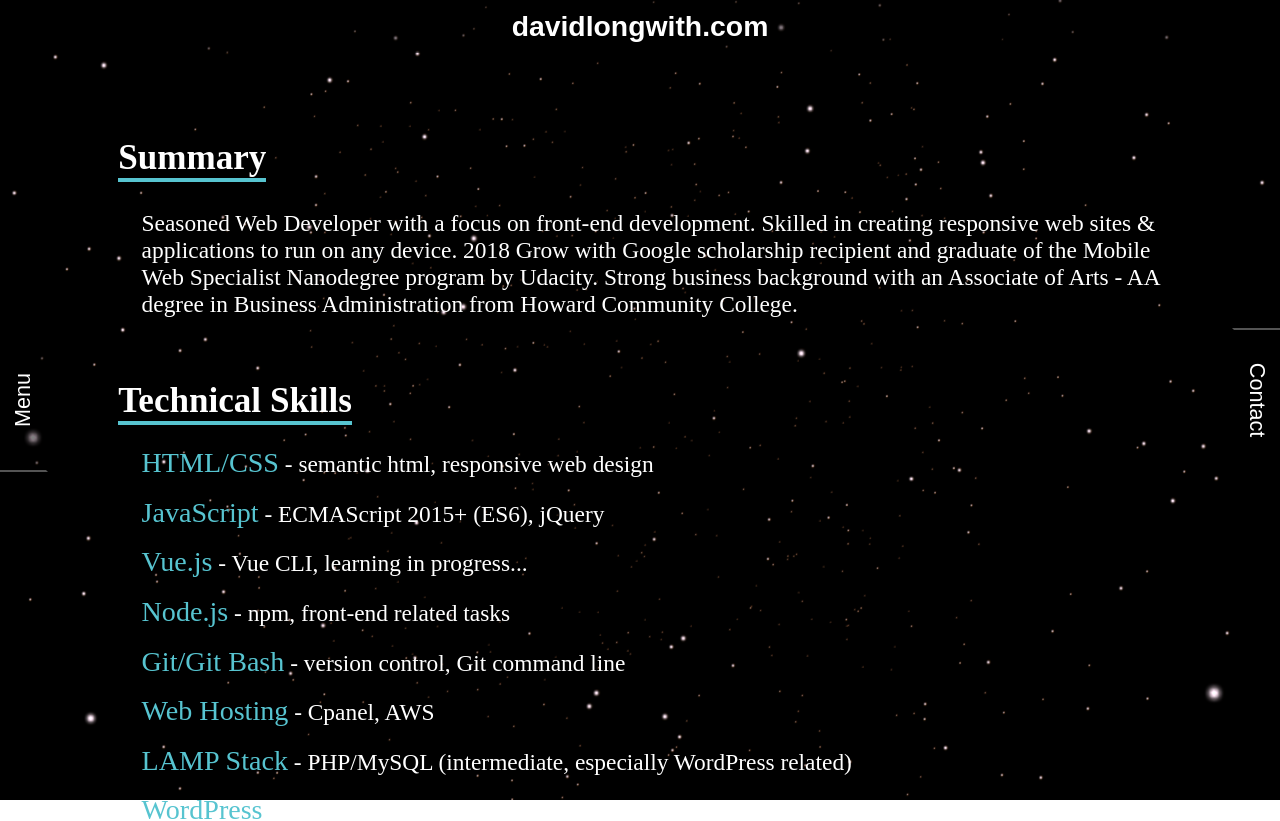
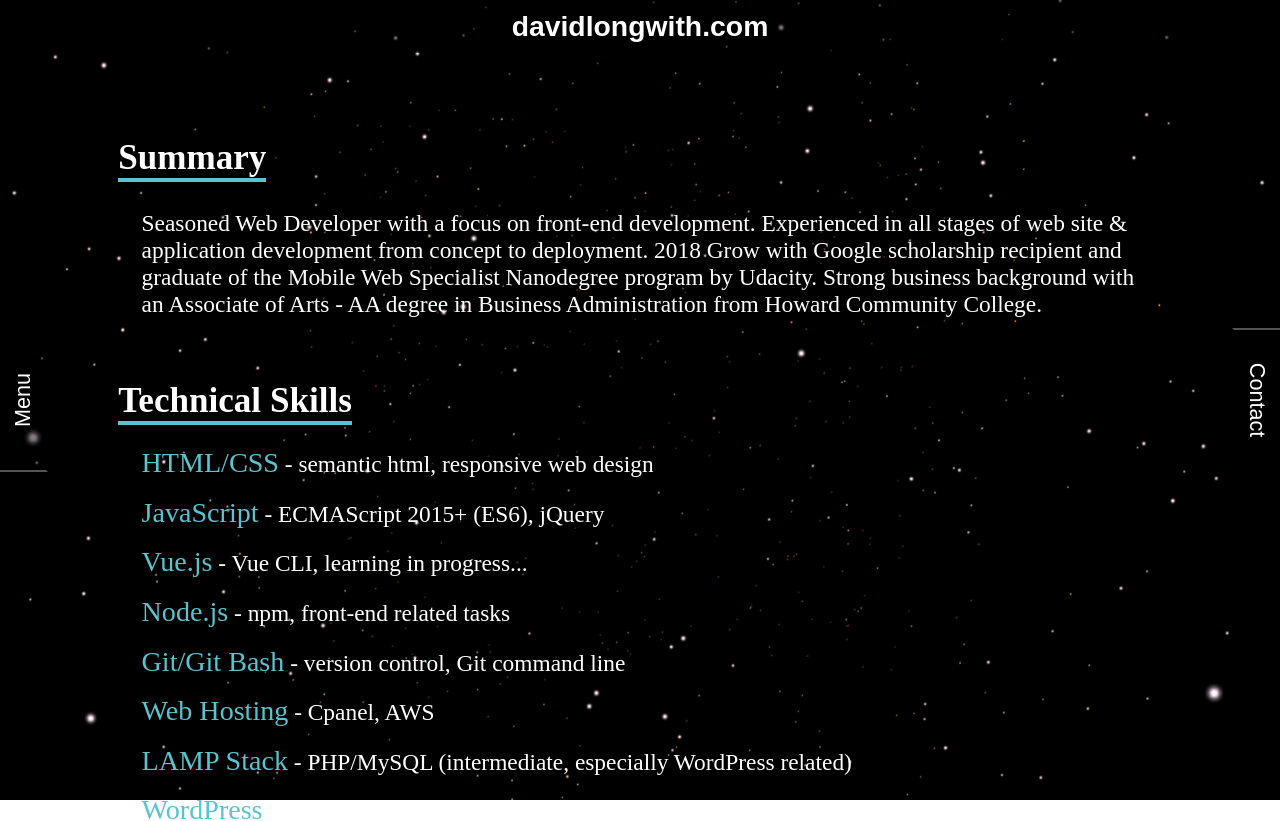
Before and after one commit to davidlongwith/portfolio-mysite-vue, a Vue app: page /about in a window 1280 px wide. Shown: the top 821 px of the page. Built offline with nearby package versions, Linux system fonts and the light colour scheme; a web font is replaced by a local one.

Commit message:
update summary content

```diff
--- a/src/views/About.vue
+++ b/src/views/About.vue
@@ -3,12 +3,12 @@
     <h2>Summary</h2>
     <div class="content-block">
       <p>
-        Seasoned Web Developer with a focus on front-end development. Skilled in
-        creating responsive web sites &amp; applications to run on any device.
-        2018 Grow with Google scholarship recipient and graduate of the Mobile
-        Web Specialist Nanodegree program by Udacity. Strong business background
-        with an Associate of Arts - AA degree in Business Administration from
-        Howard Community College.
+        Seasoned Web Developer with a focus on front-end development.
+        Experienced in all stages of web site &amp; application development from
+        concept to deployment. 2018 Grow with Google scholarship recipient and
+        graduate of the Mobile Web Specialist Nanodegree program by Udacity.
+        Strong business background with an Associate of Arts - AA degree in
+        Business Administration from Howard Community College.
       </p>
     </div>
     <h2>Technical Skills</h2>
```
